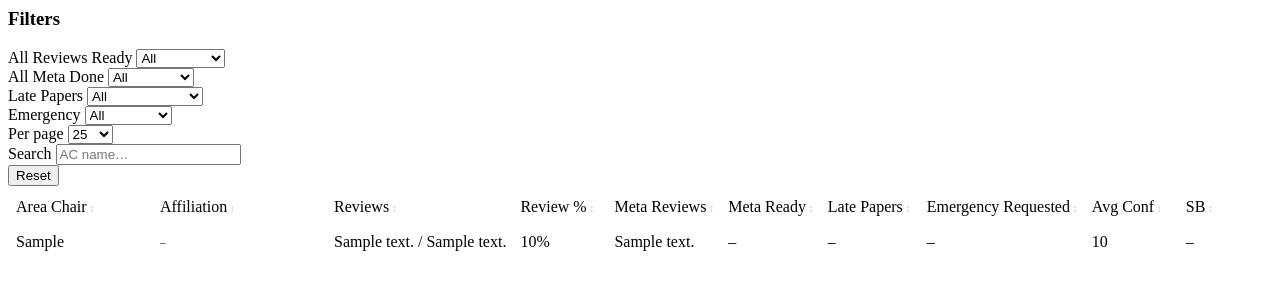
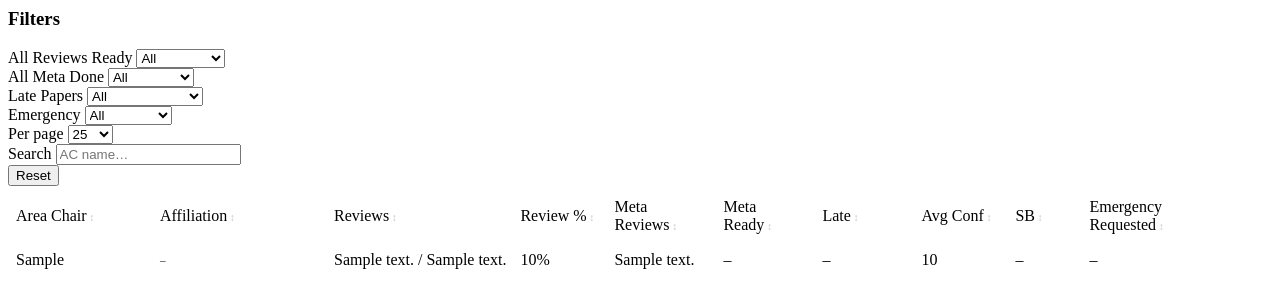
Before and after one commit to mtreviso/arr-report-generator, a Python web app: template templates/components/ac_dashboard.html in a window 1280 px wide. Shown: the top 308 px of the page. Run offline with Jinja, Linux system fonts and the light colour scheme; the template is opened without the code that fills it: most values are stand-ins (such as "Sample title", 1, 10 or a date in 2020).

Commit message:
Reorder columns

```diff
--- a/templates/components/ac_dashboard.html
+++ b/templates/components/ac_dashboard.html
@@ -86,12 +86,12 @@
                     <th class="text-xs text-gray-500 uppercase tracking-wider" style="min-width:160px;">Affiliation</th>
                     <th class="text-xs text-gray-500 uppercase tracking-wider" style="min-width:100px;" title="Completed reviewer assignments divided by expected reviewer assignments across this AC's papers">Reviews</th>
                     <th class="text-xs text-gray-500 uppercase tracking-wider" style="min-width:80px;" title="Percentage of expected reviews that have been completed across this AC's papers">Review %</th>
-                    <th class="text-xs text-gray-500 uppercase tracking-wider" style="min-width:95px;" title="Meta-reviews completed by this AC, divided by total papers handled by this AC">Meta Reviews</th>
-                    <th class="text-xs text-gray-500 uppercase tracking-wider" style="min-width:85px;" title="Whether every paper handled by this AC already has a meta-review">Meta Ready</th>
-                    <th class="text-xs text-gray-500 uppercase tracking-wider" style="min-width:85px;" title="Number of papers with fewer completed reviews than expected">Late Papers</th>
-                    <th class="text-xs text-gray-500 uppercase tracking-wider" style="min-width:80px;" title="Number of papers with an emergency review request or declaration">Emergency Requested</th>
+                    <th class="text-xs text-gray-500 uppercase tracking-wider" style="min-width:95px;" title="Meta-reviews completed by this AC, divided by total papers handled by this AC">Meta <br /> Reviews</th>
+                    <th class="text-xs text-gray-500 uppercase tracking-wider" style="min-width:85px;" title="Whether every paper handled by this AC already has a meta-review">Meta <br /> Ready</th>
+                    <th class="text-xs text-gray-500 uppercase tracking-wider" style="min-width:85px;" title="Number of papers with fewer completed reviews than expected">Late</th>
                     <th class="text-xs text-gray-500 uppercase tracking-wider" style="min-width:80px;" title="Average reviewer confidence score across this AC's papers">Avg Conf</th>
                     <th class="text-xs text-gray-500 uppercase tracking-wider" style="min-width:60px;" title="Papers with a reviewer who indicated they know the authors (single-blind)">SB</th>
+                    <th class="text-xs text-gray-500 uppercase tracking-wider" style="min-width:80px;" title="Number of papers with an emergency review request or declaration">Emergency <br /> Requested</th>
                 </tr>
             </thead>
             <tbody class="bg-white divide-y divide-gray-200">
@@ -140,9 +140,6 @@
                     <td class="whitespace-nowrap {% if ac['Late_Papers'] > 0 %}text-red-600 font-medium{% else %}text-gray-400{% endif %}">
                         {{ ac["Late_Papers"] if ac["Late_Papers"] > 0 else "–" }}
                     </td>
-                    <td class="whitespace-nowrap {% if ac.get('Emergency_Declared',0) > 0 %}text-blue-600{% else %}text-gray-400{% endif %}">
-                        {% if ac.get("Emergency_Declared",0) > 0 %}{{ ac["Emergency_Declared"] }}{% else %}–{% endif %}
-                    </td>
                     <td class="whitespace-nowrap text-gray-500">
                         {% set avg_conf = ac.get("Avg_Confidence") %}
                         {% if avg_conf is not none %}
@@ -151,6 +148,9 @@
                     </td>
                     <td class="whitespace-nowrap {% if ac.get('SB_Papers',0) > 0 %}text-orange-600 font-medium{% else %}text-gray-400{% endif %}">
                         {{ ac.get('SB_Papers', 0) if ac.get('SB_Papers', 0) > 0 else '–' }}
+                    </td>
+                    <td class="whitespace-nowrap {% if ac.get('Emergency_Declared',0) > 0 %}text-blue-600{% else %}text-gray-400{% endif %}">
+                        {% if ac.get("Emergency_Declared",0) > 0 %}{{ ac["Emergency_Declared"] }}{% else %}–{% endif %}
                     </td>
                 </tr>
                 {% endfor %}
```
Also changed, not shown: templates/components/papers_table_pc.html (+12 -12 lines), templates/components/sac_dashboard.html (+7 -7 lines).
